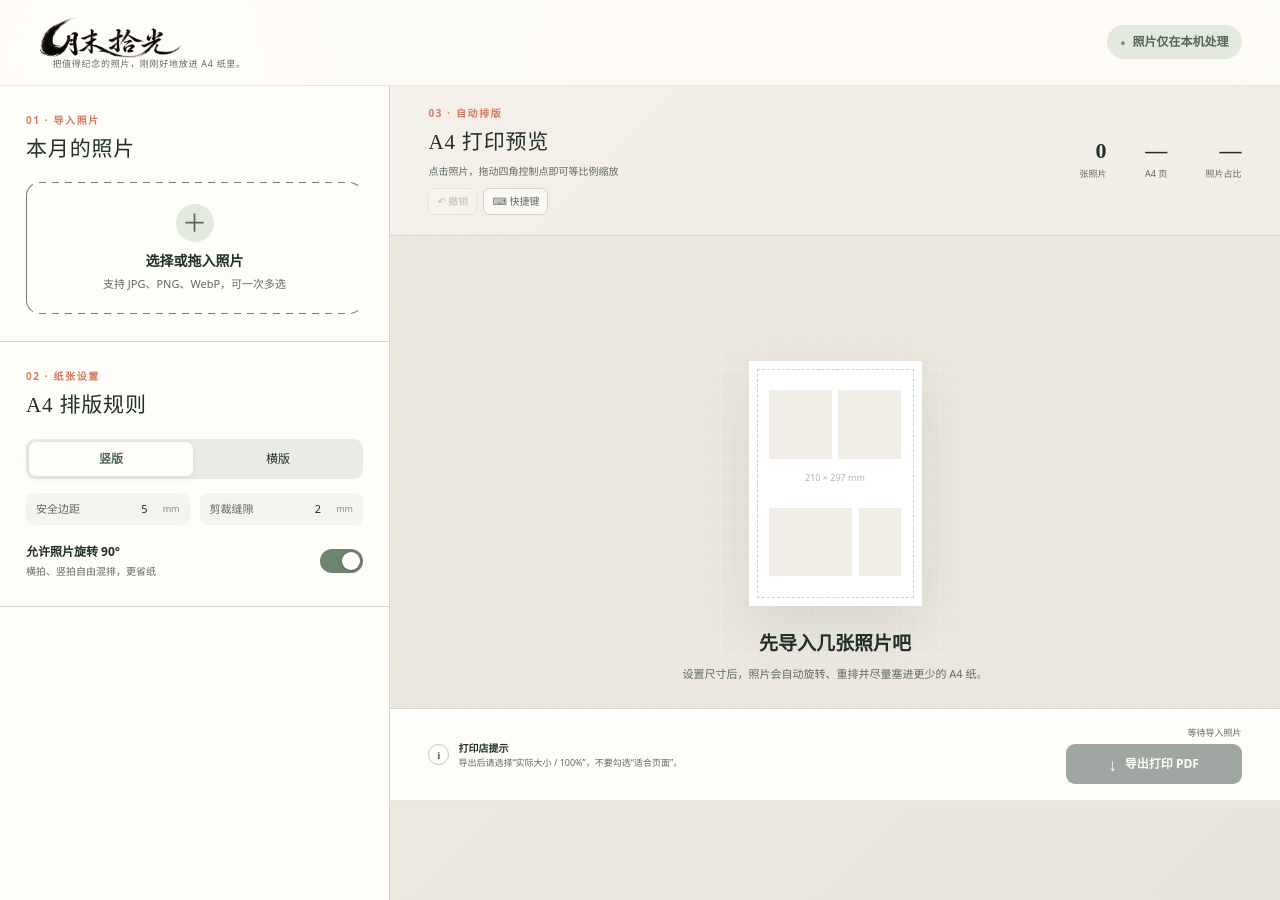
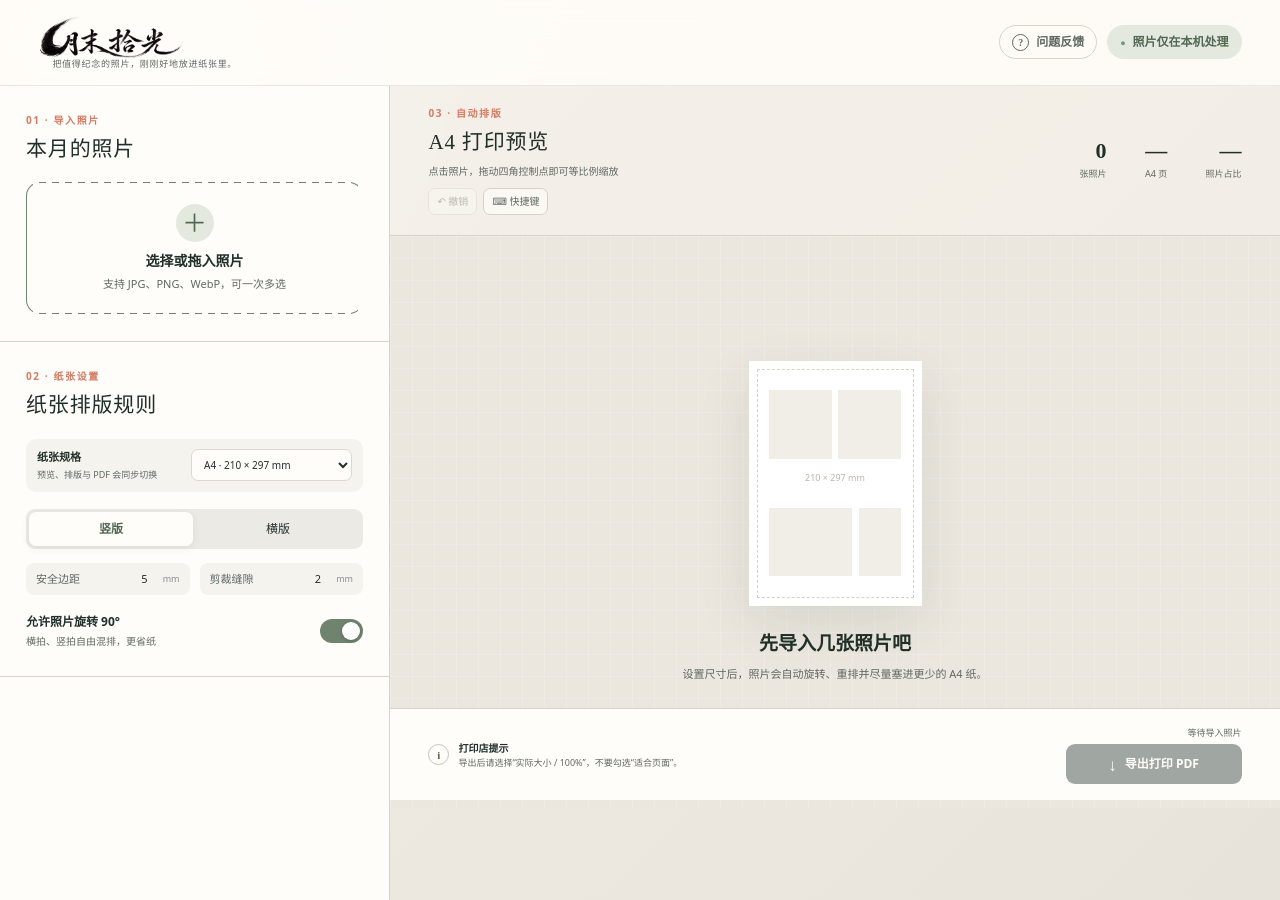
Before and after one commit to dawwnforu/month-end-memories, a Next.js app: page / in a window 1280 px wide. Built offline with nearby package versions, Linux system fonts and the light colour scheme.

Commit message:
Add paper sizes and feedback channel

```diff
--- a/app/globals.css
+++ b/app/globals.css
@@ -297,6 +297,47 @@ kbd {
   font-size: 9px;
   letter-spacing: 0.08em;
   margin: -3px 0 0 14px;
+}
+
+.topbar-actions {
+  align-items: center;
+  display: flex;
+  gap: 10px;
+}
+
+.feedback-link {
+  align-items: center;
+  border: 1px solid #d8d3c9;
+  border-radius: 999px;
+  color: var(--ink-soft);
+  display: flex;
+  font-size: 12px;
+  font-weight: 700;
+  gap: 7px;
+  padding: 7px 12px;
+  text-decoration: none;
+  transition:
+    background 150ms ease,
+    border-color 150ms ease,
+    color 150ms ease;
+}
+
+.feedback-link span {
+  align-items: center;
+  border: 1px solid currentColor;
+  border-radius: 50%;
+  display: flex;
+  font-family: serif;
+  font-size: 10px;
+  height: 17px;
+  justify-content: center;
+  width: 17px;
+}
+
+.feedback-link:hover {
+  background: #f8eee9;
+  border-color: rgb(212 124 99 / 42%);
+  color: var(--coral);
 }
 
 .privacy-note {
@@ -655,6 +696,48 @@ kbd {
   box-shadow: 0 2px 8px rgb(32 48 41 / 8%);
   color: var(--sage-dark);
   font-weight: 750;
+}
+
+.paper-size-field {
+  align-items: center;
+  background: #f5f3ee;
+  border-radius: 10px;
+  display: flex;
+  gap: 14px;
+  justify-content: space-between;
+  margin-top: 17px;
+  padding: 10px 11px;
+}
+
+.paper-size-field > span {
+  min-width: 0;
+}
+
+.paper-size-field strong,
+.paper-size-field small {
+  display: block;
+}
+
+.paper-size-field strong {
+  font-size: 11px;
+}
+
+.paper-size-field small {
+  color: var(--ink-soft);
+  font-size: 9px;
+  margin-top: 3px;
+}
+
+.paper-size-field select {
+  background: var(--paper);
+  border: 1px solid #dcd8cf;
+  border-radius: 7px;
+  color: var(--ink);
+  cursor: pointer;
+  font-size: 10px;
+  max-width: 190px;
+  min-width: 0;
+  padding: 7px 8px;
 }
 
 .setting-grid {
@@ -1265,6 +1348,14 @@ kbd {
     display: none;
   }
 
+  .topbar-actions {
+    gap: 0;
+  }
+
+  .feedback-link {
+    padding: 7px 10px;
+  }
+
   .workspace {
     display: block;
   }
--- a/app/layout.tsx
+++ b/app/layout.tsx
@@ -15,12 +15,12 @@ export async function generateMetadata(): Promise<Metadata> {
 
   return {
     metadataBase: baseUrl,
-    title: "月末拾光｜A4 照片省纸排版",
+    title: "月末拾光｜照片省纸排版",
     description:
-      "导入照片、按毫米设置尺寸，自动旋转混排并一键导出 300 DPI A4 打印 PDF。",
+      "导入照片、按毫米设置尺寸，支持多种常用纸张，自动旋转混排并一键导出 300 DPI 打印 PDF。",
     openGraph: {
-      title: "月末拾光｜A4 照片省纸排版",
-      description: "照片排版 · A4省纸 · 一键PDF",
+      title: "月末拾光｜照片省纸排版",
+      description: "多种纸张 · 自动省纸 · 一键 PDF",
       type: "website",
       locale: "zh_CN",
       images: [
@@ -34,8 +34,8 @@ export async function generateMetadata(): Promise<Metadata> {
     },
     twitter: {
       card: "summary_large_image",
-      title: "月末拾光｜A4 照片省纸排版",
-      description: "照片排版 · A4省纸 · 一键PDF",
+      title: "月末拾光｜照片省纸排版",
+      description: "多种纸张 · 自动省纸 · 一键 PDF",
       images: [new URL("/og-v2.png", baseUrl).toString()],
     },
   };
--- a/app/page.tsx
+++ b/app/page.tsx
@@ -25,7 +25,18 @@ type Photo = {
   quantity: number;
 };
 
+type PaperSizeKey =
+  | "a3"
+  | "a4"
+  | "a5"
+  | "a6"
+  | "b5"
+  | "letter"
+  | "photo5"
+  | "photo6";
+
 type Settings = {
+  paperSize: PaperSizeKey;
   orientation: "portrait" | "landscape";
   margin: number;
   gap: number;
@@ -74,9 +85,18 @@ type PackResult = {
 
 type ResizeCorner = "nw" | "ne" | "sw" | "se";
 
-const A4 = {
-  portrait: { width: 210, height: 297 },
-  landscape: { width: 297, height: 210 },
+const PAPER_SIZES: Record<
+  PaperSizeKey,
+  { label: string; width: number; height: number }
+> = {
+  a3: { label: "A3", width: 297, height: 420 },
+  a4: { label: "A4", width: 210, height: 297 },
+  a5: { label: "A5", width: 148, height: 210 },
+  a6: { label: "A6", width: 105, height: 148 },
+  b5: { label: "B5", width: 176, height: 250 },
+  letter: { label: "Letter", width: 215.9, height: 279.4 },
+  photo5: { label: "5 寸照片纸", width: 89, height: 127 },
+  photo6: { label: "6 寸照片纸", width: 102, height: 152 },
 } as const;
 
 const LONG_EDGE_PRESETS = [50, 60, 70, 90];
@@ -424,6 +444,7 @@ function isEditableTarget(target: EventTarget | null) {
 export default function Home() {
   const [photos, setPhotos] = useState<Photo[]>([]);
   const [settings, setSettings] = useState<Settings>({
+    paperSize: "a4",
     orientation: "portrait",
     margin: 5,
     gap: 2,
@@ -463,7 +484,15 @@ export default function Home() {
     selectedPlacementKeyRef.current = selectedPlacementKey;
   }, [photos, settings, selectedPlacementKey]);
 
-  const paper = A4[settings.orientation];
+  const basePaper = PAPER_SIZES[settings.paperSize];
+  const paper =
+    settings.orientation === "portrait"
+      ? basePaper
+      : {
+          ...basePaper,
+          width: basePaper.height,
+          height: basePaper.width,
+        };
   const layout = useMemo(
     () =>
       calculateLayout(photos, settings, paper.width, paper.height),
@@ -957,7 +986,7 @@ export default function Home() {
   async function exportPdf() {
     if (!layout.pages.length || layout.unplaced.length) return;
     setIsExporting(true);
-    setMessage("正在按 300 DPI 生成 A4 PDF，请稍候…");
+    setMessage(`正在按 300 DPI 生成 ${paper.label} PDF，请稍候…`);
 
     try {
       const [{ jsPDF }, imageEntries] = await Promise.all([
@@ -975,13 +1004,15 @@ export default function Home() {
       const pdf = new jsPDF({
         orientation,
         unit: "mm",
-        format: "a4",
+        format: [paper.width, paper.height],
         compress: true,
       });
       const scale = 300 / 25.4;
 
       for (let pageIndex = 0; pageIndex < layout.pages.length; pageIndex += 1) {
-        if (pageIndex > 0) pdf.addPage("a4", orientation);
+        if (pageIndex > 0) {
+          pdf.addPage([paper.width, paper.height], orientation);
+        }
 
         const canvas = document.createElement("canvas");
         canvas.width = Math.round(paper.width * scale);
@@ -1046,7 +1077,7 @@ export default function Home() {
       }
 
       const date = new Date();
-      const fileName = `月末照片排版-${date.getFullYear()}-${String(
+      const fileName = `月末照片排版-${paper.label}-${date.getFullYear()}-${String(
         date.getMonth() + 1,
       ).padStart(2, "0")}.pdf`;
       pdf.save(fileName);
@@ -1175,12 +1206,23 @@ export default function Home() {
               alt="月末拾光"
             />
             <h1 className="visually-hidden">月末拾光</h1>
-            <p>把值得纪念的照片，刚刚好地放进 A4 纸里。</p>
+            <p>把值得纪念的照片，刚刚好地放进纸张里。</p>
           </div>
         </div>
-        <div className="privacy-note">
-          <span aria-hidden="true">●</span>
-          照片仅在本机处理
+        <div className="topbar-actions">
+          <a
+            className="feedback-link"
+            href="https://github.com/dawwnforu/yuemo-photo-sheet/issues/new?template=feedback.yml"
+            target="_blank"
+            rel="noreferrer"
+          >
+            <span aria-hidden="true">?</span>
+            问题反馈
+          </a>
+          <div className="privacy-note">
+            <span aria-hidden="true">●</span>
+            照片仅在本机处理
+          </div>
         </div>
       </header>
 
@@ -1344,9 +1386,38 @@ export default function Home() {
             <div className="section-heading">
               <div>
                 <span className="eyebrow">02 · 纸张设置</span>
-                <h2>A4 排版规则</h2>
+                <h2>纸张排版规则</h2>
               </div>
             </div>
+
+            <label className="paper-size-field">
+              <span>
+                <strong>纸张规格</strong>
+                <small>预览、排版与 PDF 会同步切换</small>
+              </span>
+              <select
+                value={settings.paperSize}
+                onChange={(event) =>
+                  updateSetting(
+                    "paperSize",
+                    event.target.value as PaperSizeKey,
+                  )
+                }
+              >
+                {(
+                  Object.entries(PAPER_SIZES) as Array<
+                    [
+                      PaperSizeKey,
+                      (typeof PAPER_SIZES)[PaperSizeKey],
+                    ]
+                  >
+                ).map(([key, size]) => (
+                  <option key={key} value={key}>
+                    {size.label} · {size.width} × {size.height} mm
+                  </option>
+                ))}
+              </select>
+            </label>
 
             <div className="segmented-control" aria-label="纸张方向">
               <button
@@ -1431,7 +1502,7 @@ export default function Home() {
           <div className="preview-header">
             <div className="preview-heading">
               <span className="eyebrow">03 · 自动排版</span>
-              <h2>A4 打印预览</h2>
+              <h2>{paper.label} 打印预览</h2>
               <p className="preview-instruction">
                 点击照片，拖动四角控制点即可等比例缩放
               </p>
@@ -1460,7 +1531,7 @@ export default function Home() {
               </div>
               <div>
                 <strong>{layout.pages.length || "—"}</strong>
-                <span>A4 页</span>
+                <span>{paper.label} 页</span>
               </div>
               <div>
                 <strong>
@@ -1478,7 +1549,9 @@ export default function Home() {
                   className={`empty-paper ${settings.orientation}`}
                   aria-hidden="true"
                 >
-                  <span>210 × 297 mm</span>
+                  <span>
+                    {paper.width} × {paper.height} mm
+                  </span>
                   <i />
                   <i />
                   <i />
@@ -1487,8 +1560,8 @@ export default function Home() {
                 <div>
                   <strong>先导入几张照片吧</strong>
                   <p>
-                    设置尺寸后，照片会自动旋转、重排并尽量塞进更少的 A4
-                    纸。
+                    设置尺寸后，照片会自动旋转、重排并尽量塞进更少的{" "}
+                    {paper.label} 纸。
                   </p>
                 </div>
               </div>
```
Also changed, not shown: 2 other files (tests, documents, lock files or other folders).
